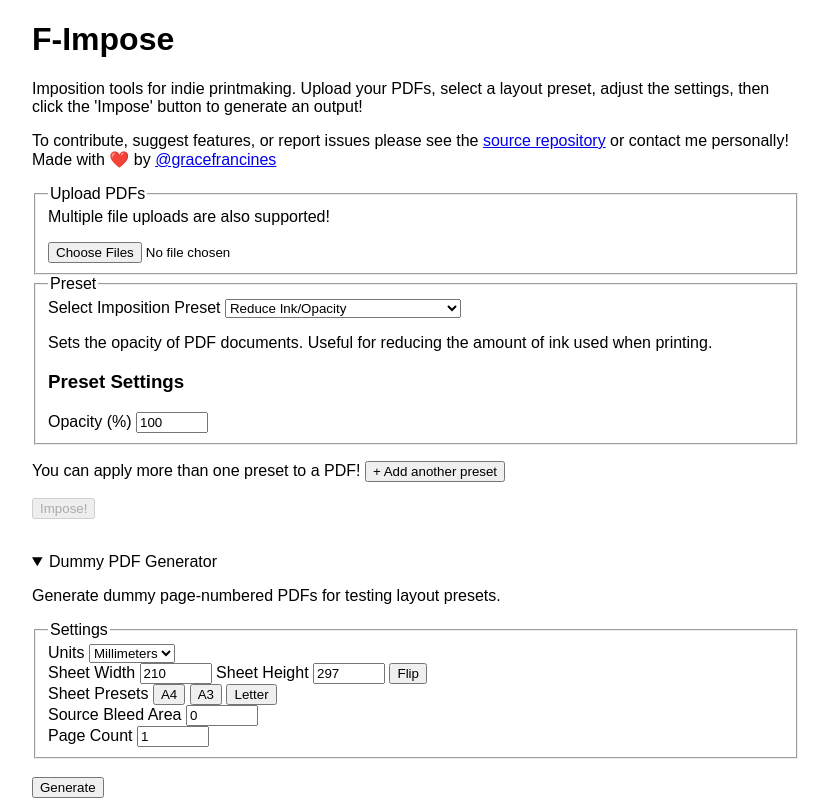
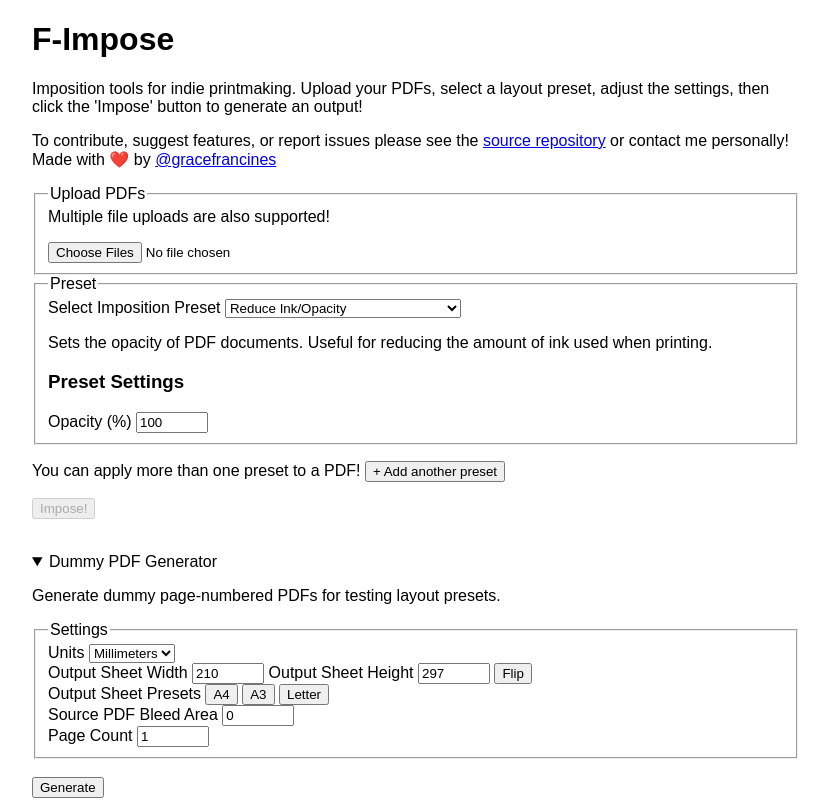
Before and after one commit to gfrancine/f-impose, a React (Vite) app: page / in a window 1280 px wide. Both pictures are taken after a click on the heading "Dummy PDF Generator". Shown: the whole page, without its empty margins (224-1053 px from the left). Built offline with nearby package versions, Linux system fonts and the light colour scheme.

Commit message:
feat: settings input tooltips

```diff
--- a/src/components/SettingsForm.tsx
+++ b/src/components/SettingsForm.tsx
@@ -8,6 +8,7 @@ import type {
   SettingsSchema,
 } from "../settings";
 import { set } from "../utils";
+import { useId } from "react";
 
 function NumberInput({
   schema,
@@ -19,12 +20,13 @@ function NumberInput({
   onChange?: (value: string) => unknown;
 }) {
   const { name, min, max } = schema;
+  const htmlId = useId();
 
   return (
-    <label htmlFor={schema.id}>
+    <label htmlFor={htmlId} title={schema.tooltip}>
       {name}{" "}
       <input
-        id={schema.id}
+        id={htmlId}
         type="number"
         min={min}
         max={max}
@@ -56,11 +58,12 @@ function CheckboxInput({
   onChange?: (value: string) => unknown;
 }) {
   const { name } = schema;
+  const htmlId = useId();
 
   return (
-    <label htmlFor={schema.id}>
+    <label htmlFor={htmlId} title={schema.tooltip}>
       <input
-        id={schema.id}
+        id={htmlId}
         type="checkbox"
         checked={value === "true"}
         onChange={(e) => onChange?.(e.target.checked + "")}
@@ -80,12 +83,13 @@ function SelectInput({
   onChange?: (value: string) => unknown;
 }) {
   const { name, options } = schema;
+  const htmlId = useId();
 
   return (
-    <label htmlFor={schema.id}>
+    <label htmlFor={htmlId} title={schema.tooltip}>
       {name}{" "}
       <select
-        id={schema.id}
+        id={htmlId}
         value={value}
         onChange={(e) => onChange?.(e.target.value)}
       >
@@ -110,6 +114,7 @@ function ButtonInput({
 }) {
   return (
     <button
+      title={schema.tooltip}
       onClick={() =>
         schema.onClick(rawSettings, (updated) => setRawSettings?.(updated))
       }
@@ -158,7 +163,7 @@ export default function SettingsForm({
         />
       ) : item.type === "buttonGroup" ? (
         <span key={item.id}>
-          <label>{item.name} </label>
+          <label title={item.tooltip}>{item.name} </label>
           {item.buttons.map((button) => schemaItemToElement(button))}
         </span>
       ) : item.type === "button" ? (
--- a/src/presets/helpers.ts
+++ b/src/presets/helpers.ts
@@ -47,6 +47,7 @@ export function unitsSettings() {
   const unitsInputSchema = selectInput({
     id: "units",
     name: "Units",
+    tooltip: "Sets the measurement units used in this preset's settings.",
     defaultValue: "mm",
     options: [
       { id: "mm", name: "Millimeters" },
@@ -141,6 +142,7 @@ export function commonPresetSettings({
     const flipButton = buttonInput({
       id: "flipSheetSizes",
       name: "Flip",
+      tooltip: "Flips the output sheet's width and height.",
       onClick: (rawSettings, setRawSettings) => {
         const { sheetWidth, sheetHeight } = getSettings(rawSettings, {
           sheetWidth: (v: string) => v,
@@ -158,13 +160,15 @@ export function commonPresetSettings({
       inputRow([
         numberInput({
           id: "sheetWidth",
-          name: "Sheet Width",
+          name: "Output Sheet Width",
+          // tooltip: "The output sheet's width.",
           defaultValue: sheetWidth,
           min: 1,
         }),
         numberInput({
           id: "sheetHeight",
-          name: "Sheet Height",
+          name: "Output Sheet Height",
+          // tooltip: "The output sheet's height.",
           defaultValue: sheetHeight,
           min: 1,
         }),
@@ -172,7 +176,7 @@ export function commonPresetSettings({
       ]),
       buttonGroup({
         id: "sheetSizePresets",
-        name: "Sheet Presets",
+        name: "Output Sheet Presets",
         buttons: Object.keys(SHEET_SIZE_PRESET_DIMS).map((presetName) =>
           sheetPresetButton(presetName as SheetSizePresetName),
         ),
@@ -184,7 +188,8 @@ export function commonPresetSettings({
     commonSchemaItems.push(
       numberInput({
         id: "srcPageScale",
-        name: "Scale Source Pages (%)",
+        name: "Resize Source PDF Pages (%)",
+        tooltip: "How much to resize the original PDF's pages when imposed.",
         defaultValue: 100,
         min: 0,
       }),
@@ -195,7 +200,9 @@ export function commonPresetSettings({
     commonSchemaItems.push(
       numberInput({
         id: "srcBleedArea",
-        name: "Source Bleed Area",
+        name: "Source PDF Bleed Area",
+        tooltip:
+          "Set this to the original PDF's bleed area, if it comes with one. Affects the position of the trim marks.",
         defaultValue: commonDefaults.srcBleedArea,
         min: 0,
       }),
@@ -208,12 +215,14 @@ export function commonPresetSettings({
         numberInput({
           id: "trimLength",
           name: "Trim Mark Length",
+          tooltip: "The length of the trim marks.",
           defaultValue: commonDefaults.trimLength,
           min: 0,
         }),
         numberInput({
           id: "trimOffset",
           name: "Trim Mark Offset",
+          tooltip: "How far the trim marks will be offset from the crop area.",
           defaultValue: commonDefaults.trimOffset,
           min: 0,
         }),
@@ -222,6 +231,8 @@ export function commonPresetSettings({
         id: "trimType",
         name: "Trim Mark Color",
         defaultValue: "default",
+        tooltip:
+          "Sets the trim mark style. The default trim mark is a single black line with white margins and good for darker artwork. The inverted trim mark is a white line with black margins.",
         options: [
           { id: "default", name: "Default" },
           { id: "inverted", name: "Inverted" },
@@ -282,7 +293,9 @@ export function gridPresetSettings({
     gridSchemaItems.push(
       checkboxInput({
         id: "excessTrimEnabled",
-        name: "Show all trim marks (creates an extra gutter in the layout)",
+        name: "Show all in-between trim marks (creates an extra gutter in the layout)",
+        tooltip:
+          "When disabled, hides the in-between trim marks in grid layouts to save space.",
         defaultValue: false,
       }),
     );
--- a/src/presets/mark-spine-holes.ts
+++ b/src/presets/mark-spine-holes.ts
@@ -21,7 +21,7 @@ import { assert } from "../utils";
 
 const name = "Mark Spine Holes";
 const description =
-  "Takes a PDF with facing pages and adds small markers on the spine/inner side of pages, where holes can be punched for bookbinding.";
+  "Takes a PDF with facing pages and adds small markers on the spine or centerfold, where holes can be punched for stitching/binding.";
 
 // Preset settings
 const { getUnitsSetting, unitsInputSchema } = unitsSettings();
--- a/src/settings.ts
+++ b/src/settings.ts
@@ -18,6 +18,7 @@ type OptionalDefaultValue<T extends Record<"defaultValue", unknown>> =
 export interface BaseInputSchema {
   id: string;
   name: string;
+  tooltip?: string;
 }
 
 export interface NumberInputSchema extends BaseInputSchema {
@@ -27,14 +28,10 @@ export interface NumberInputSchema extends BaseInputSchema {
   max?: number;
 }
 
-export function numberInput({
-  id,
-  name,
-  min,
-  max,
-  defaultValue = 0,
-}: NoType<OptionalDefaultValue<NumberInputSchema>>): NumberInputSchema {
-  return { type: "number", id, name, min, max, defaultValue };
+export function numberInput(
+  schema: NoType<OptionalDefaultValue<NumberInputSchema>>,
+): NumberInputSchema {
+  return { type: "number", defaultValue: 0, ...schema };
 }
 
 export interface CheckboxInputSchema extends BaseInputSchema {
@@ -42,12 +39,10 @@ export interface CheckboxInputSchema extends BaseInputSchema {
   defaultValue: boolean;
 }
 
-export function checkboxInput({
-  id,
-  name,
-  defaultValue = false,
-}: NoType<OptionalDefaultValue<CheckboxInputSchema>>): CheckboxInputSchema {
-  return { type: "checkbox", id, name, defaultValue };
+export function checkboxInput(
+  schema: NoType<OptionalDefaultValue<CheckboxInputSchema>>,
+): CheckboxInputSchema {
+  return { type: "checkbox", defaultValue: false, ...schema };
 }
 
 export interface SelectInputSchema extends BaseInputSchema {
@@ -56,13 +51,10 @@ export interface SelectInputSchema extends BaseInputSchema {
   options: { id: string; name: string }[];
 }
 
-export function selectInput({
-  id,
-  name,
-  defaultValue, // required
-  options,
-}: NoType<SelectInputSchema>): SelectInputSchema {
-  return { type: "select", id, name, defaultValue, options };
+export function selectInput(
+  schema: NoType<SelectInputSchema>,
+): SelectInputSchema {
+  return { type: "select", ...schema };
 }
 
 export interface ButtonInputSchema extends BaseInputSchema {
@@ -73,27 +65,24 @@ export interface ButtonInputSchema extends BaseInputSchema {
   ) => void;
 }
 
-export function buttonInput({
-  id,
-  name,
-  onClick,
-}: NoType<ButtonInputSchema>): ButtonInputSchema {
-  return { type: "button", id, name, onClick };
+export function buttonInput(
+  schema: NoType<ButtonInputSchema>,
+): ButtonInputSchema {
+  return { type: "button", ...schema };
 }
 
 export type ButtonGroupSchema = {
   type: "buttonGroup";
   id: string;
   name: string;
+  tooltip?: string;
   buttons: ButtonInputSchema[];
 };
 
-export function buttonGroup({
-  id,
-  name,
-  buttons,
-}: NoType<ButtonGroupSchema>): ButtonGroupSchema {
-  return { type: "buttonGroup", id, name, buttons };
+export function buttonGroup(
+  schema: NoType<ButtonGroupSchema>,
+): ButtonGroupSchema {
+  return { type: "buttonGroup", ...schema };
 }
 
 export type InputSchema =
```
